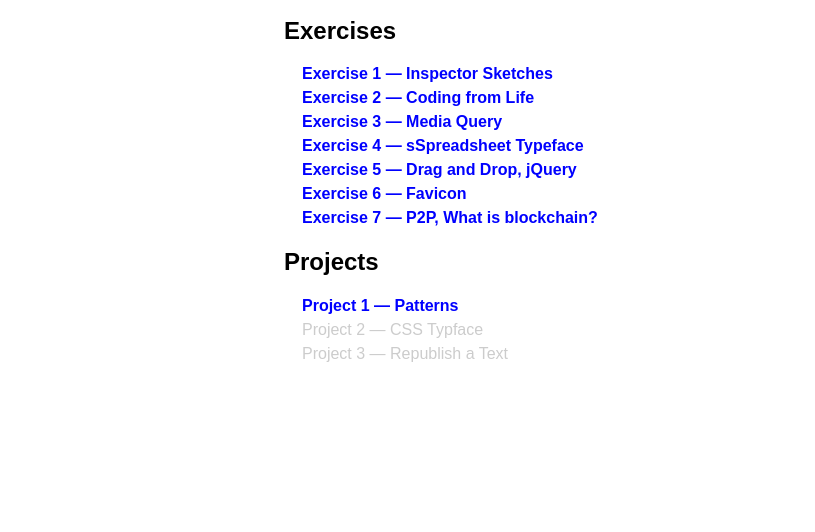
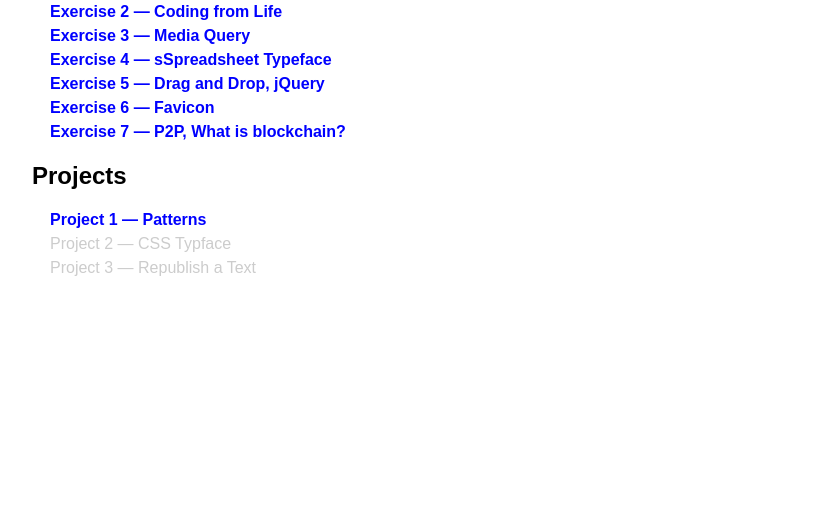
Before and after one commit to somecheung/Expanded-Tools-Interactive, a plain HTML site: page index.html in a window 1280 px wide. Shown: the part 337-869 px from the top of the page, without its empty margins (40-855 px from the left). After the commit the page ends 800 px from the top, so only its background shows below. Drawn offline with Linux system fonts and the light colour scheme.

Commit message:
updated spacing

```diff
--- a/index.html
+++ b/index.html
@@ -14,8 +14,8 @@
     }
     .main {
       width: 50%;
-      margin: 100px auto;
-      padding: 50px;
+      margin: 3em; auto;
+      padding: 1em;
       /* border:1px solid #CCC; */
     }
 
```
